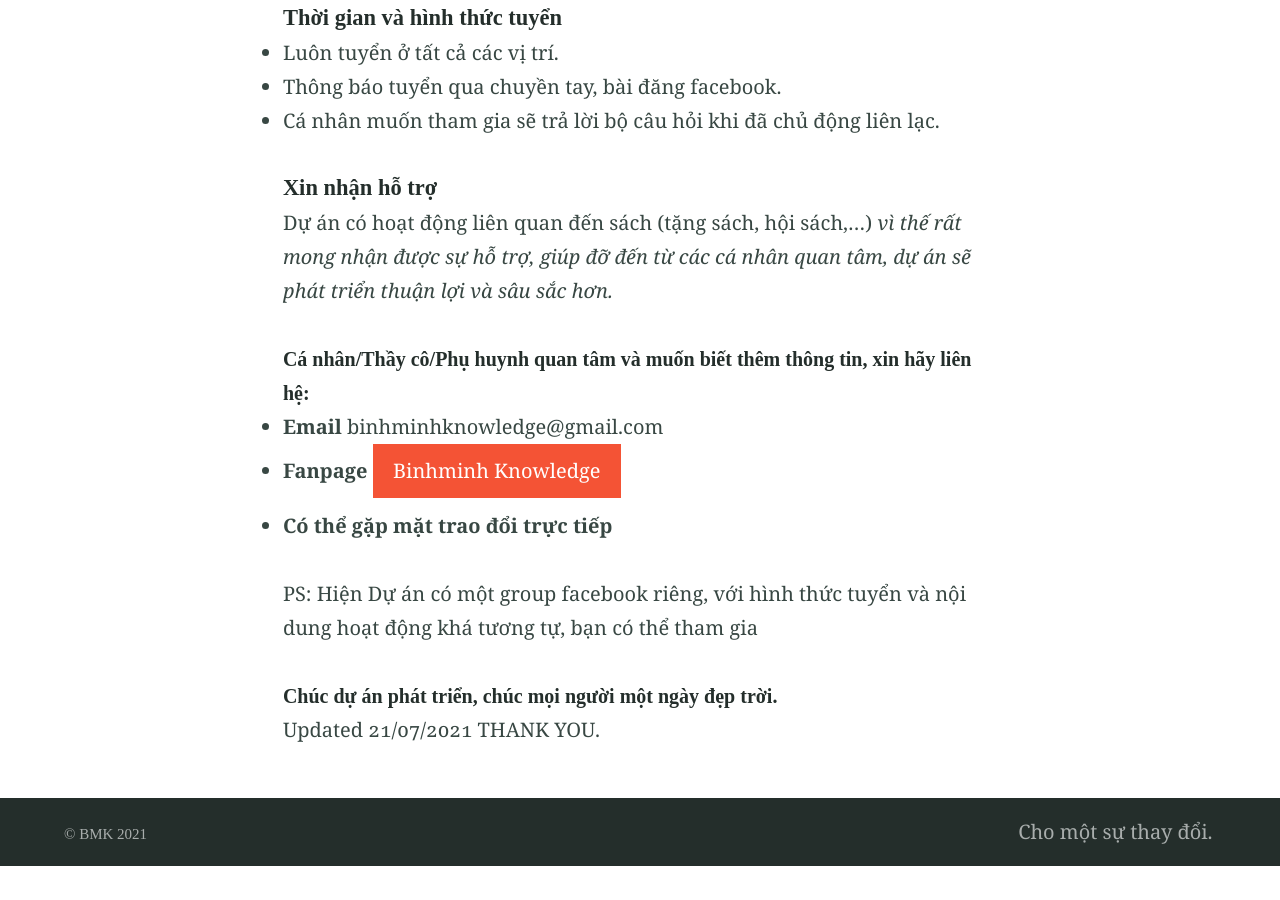
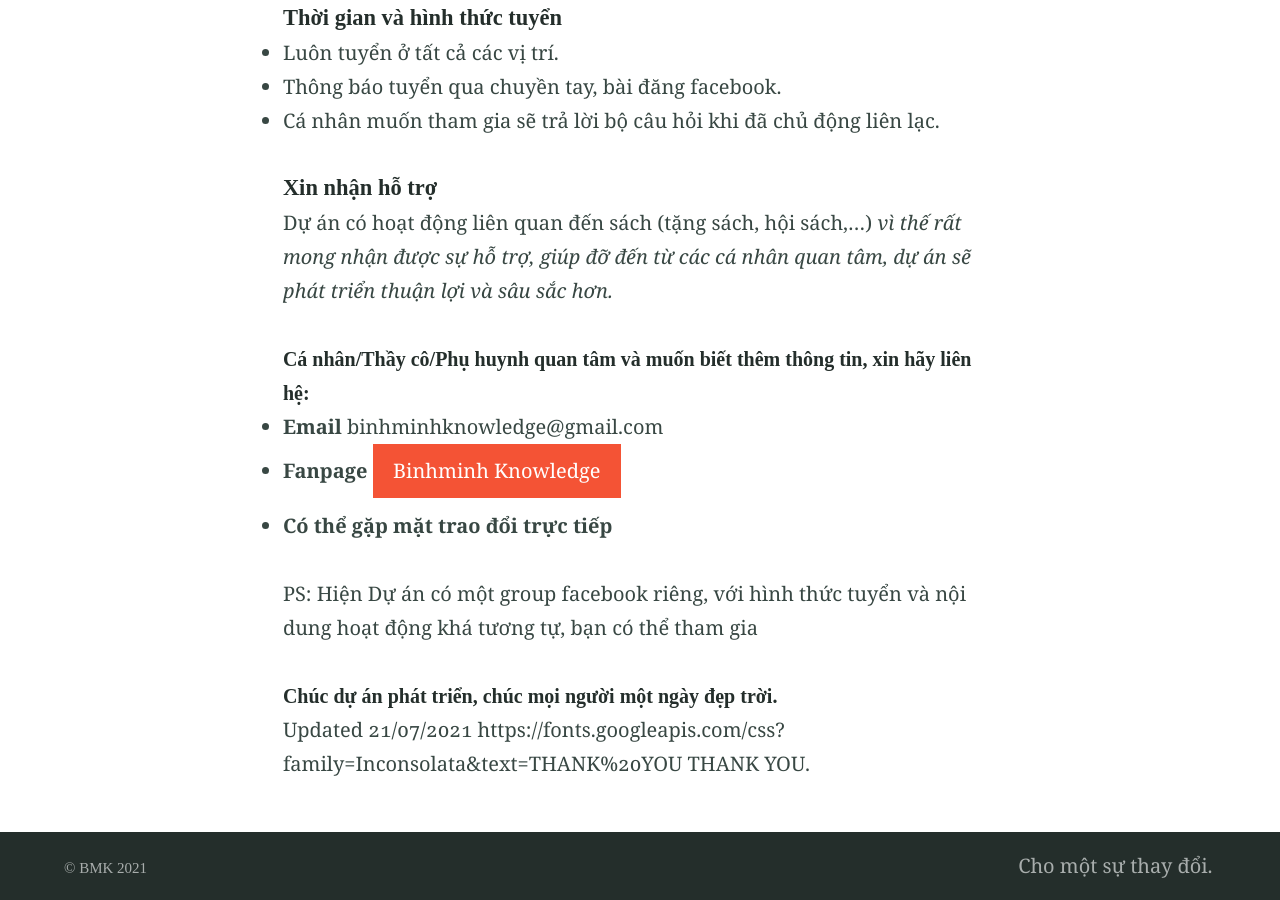
Before and after one commit to 8trien/1, a Jekyll site: the page built from index.md, in a window 1280 px wide and 900 px high, scrolled down 4246 px. Built offline with Jekyll 4.4.1, drawn with Linux system fonts in a browser that asks for light colours; before the commit the page ends 5112 px from its top, so only the background shows below that; some of the changed lines change nothing that is shown.

Commit message:
Update index.md

```diff
--- a/index.md
+++ b/index.md
@@ -116,4 +116,5 @@
 
 ###### Chúc dự án phát triển, chúc mọi người một ngày đẹp trời.
 Updated 21/07/2021
+https://fonts.googleapis.com/css?family=Inconsolata&text=THANK%20YOU
 THANK YOU.
```
